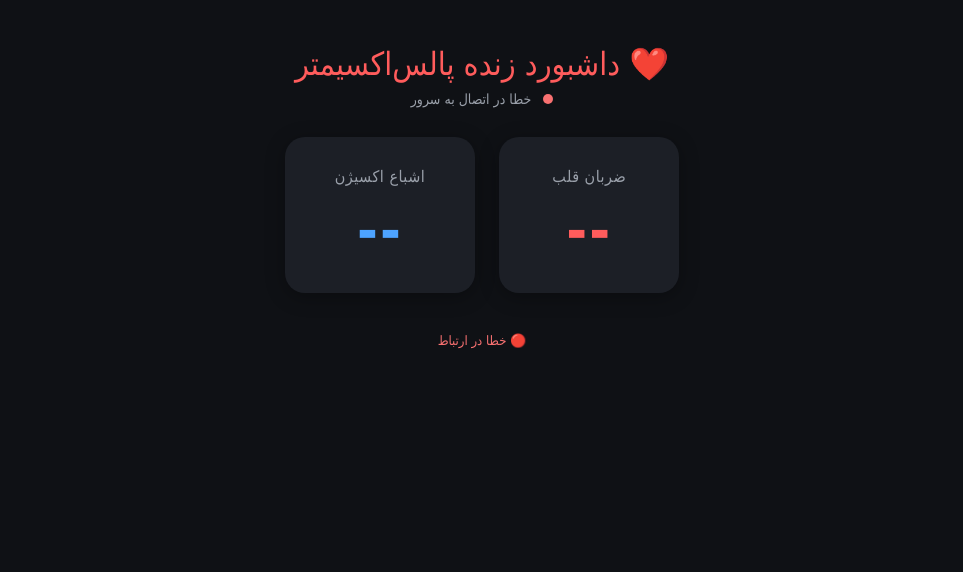
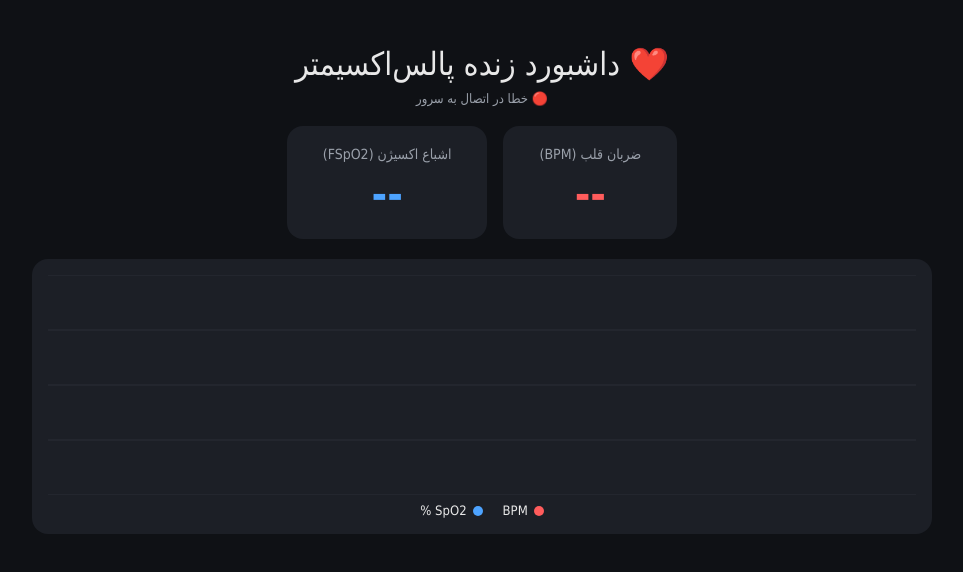
Before and after one commit to SHAYANKADE/health_core2, a website: page public/index.html in a window 1280 px wide. Shown: the whole page, without its empty margins (158-1121 px from the left). Drawn offline with Linux system fonts and the light colour scheme; no server answers.

Commit message:
Update index.html

```diff
--- a/public/index.html
+++ b/public/index.html
@@ -14,169 +14,155 @@
     padding: 24px 16px;
     margin: 0;
   }
-  h1 {
-    font-weight: 500;
-    margin-bottom: 8px;
-    color: #ff5c5c;
-  }
-  .status {
-    font-size: 14px;
-    color: #9aa0aa;
-    margin-bottom: 20px;
-  }
-  .cards {
-    display: flex;
-    justify-content: center;
-    gap: 24px;
-    flex-wrap: wrap;
-    margin: 30px 0 40px 0;
-  }
+  h1 { font-weight: 500; margin-bottom: 8px; }
+  .cards { display: flex; justify-content: center; gap: 16px; flex-wrap: wrap; margin: 20px 0; }
   .card {
     background: #1c1f26;
-    border-radius: 20px;
-    padding: 30px 50px;
-    min-width: 180px;
-    box-shadow: 0 4px 20px rgba(0,0,0,0.3);
-    transition: transform 0.2s;
+    border-radius: 16px;
+    padding: 20px 36px;
+    min-width: 140px;
   }
-  .card:hover {
-    transform: scale(1.03);
-  }
-  .label {
-    font-size: 16px;
-    color: #9aa0aa;
-    margin-bottom: 12px;
-    letter-spacing: 0.5px;
-  }
-  .value {
-    font-size: 56px;
-    font-weight: 700;
-    letter-spacing: 2px;
-  }
+  .label { font-size: 14px; color: #9aa0aa; margin-bottom: 8px; }
+  .value { font-size: 42px; font-weight: 700; }
   .bpm   { color: #ff5c5c; }
   .spo2  { color: #4da3ff; }
-  .unit {
-    font-size: 20px;
-    color: #9aa0aa;
-    margin-right: 4px;
+  .status { font-size: 13px; color: #9aa0aa; margin-bottom: 8px; }
+  .chart-wrap {
+    max-width: 900px;
+    margin: 0 auto;
+    background: #1c1f26;
+    border-radius: 16px;
+    padding: 16px;
   }
-  .last-update {
-    font-size: 13px;
-    color: #6b7280;
-    margin-top: 20px;
-  }
-  .status-dot {
-    display: inline-block;
-    width: 10px;
-    height: 10px;
-    border-radius: 50%;
-    margin-left: 8px;
-    animation: pulse 1.5s ease-in-out infinite;
-  }
-  @keyframes pulse {
-    0% { opacity: 0.3; transform: scale(1); }
-    50% { opacity: 1; transform: scale(1.2); }
-    100% { opacity: 0.3; transform: scale(1); }
-  }
-  .online .status-dot { background: #4ade80; }
-  .offline .status-dot { background: #f87171; animation: none; }
-  .waiting .status-dot { background: #fbbf24; }
+  .legend { display: flex; justify-content: center; gap: 20px; margin-top: 8px; font-size: 13px; }
+  .legend span { display: inline-flex; align-items: center; gap: 6px; }
+  .dot { width: 10px; height: 10px; border-radius: 50%; display: inline-block; }
+  canvas { width: 100%; height: 220px; display: block; }
 </style>
 </head>
 <body>
 
 <h1>❤️ داشبورد زنده پالس‌اکسیمتر</h1>
-<div class="status" id="status">
-  <span class="status-dot"></span>
-  در حال اتصال...
-</div>
+<div class="status" id="status">در حال اتصال...</div>
 
 <div class="cards">
   <div class="card">
-    <div class="label">ضربان قلب</div>
+    <div class="label">ضربان قلب (BPM)</div>
     <div class="value bpm" id="bpm">--</div>
   </div>
   <div class="card">
-    <div class="label">اشباع اکسیژن</div>
+    <div class="label">اشباع اکسیژن (FSpO2)</div>
     <div class="value spo2" id="fspo2">--</div>
   </div>
 </div>
 
-<div class="last-update" id="lastUpdate">منتظر دریافت داده...</div>
+<div class="chart-wrap">
+  <canvas id="liveChart"></canvas>
+  <div class="legend">
+    <span><span class="dot" style="background:#ff5c5c"></span> BPM</span>
+    <span><span class="dot" style="background:#4da3ff"></span> SpO2 %</span>
+  </div>
+</div>
 
 <script>
+// ---------------------------------------------------------------
+// نمودار زنده‌ی ساده - کاملاً با جاوااسکریپت خالص، بدون هیچ
+// کتابخونه‌ی خارجی (تا وابسته به CDN بیرونی که ممکنه فیلتر باشه نباشیم)
+// ---------------------------------------------------------------
+const MAX_POINTS = 30;
+const bpmData = [];
+const spo2Data = [];
+
+const canvas = document.getElementById('liveChart');
+const ctx = canvas.getContext('2d');
+
+function resizeCanvas() {
+  const dpr = window.devicePixelRatio || 1;
+  const rect = canvas.getBoundingClientRect();
+  canvas.width = rect.width * dpr;
+  canvas.height = rect.height * dpr;
+  ctx.setTransform(dpr, 0, 0, dpr, 0, 0);
+  drawChart();
+}
+window.addEventListener('resize', resizeCanvas);
+
+function drawChart() {
+  const w = canvas.getBoundingClientRect().width;
+  const h = canvas.getBoundingClientRect().height;
+  ctx.clearRect(0, 0, w, h);
+
+  // خطوط راهنمای افقی
+  ctx.strokeStyle = '#2a2e37';
+  ctx.lineWidth = 1;
+  for (let i = 0; i <= 4; i++) {
+    const y = (h / 4) * i;
+    ctx.beginPath();
+    ctx.moveTo(0, y);
+    ctx.lineTo(w, y);
+    ctx.stroke();
+  }
+
+  if (bpmData.length < 2) return;
+
+  const allValues = [...bpmData, ...spo2Data].filter(v => v != null);
+  if (allValues.length === 0) return;
+  const minV = Math.min(...allValues) - 5;
+  const maxV = Math.max(...allValues) + 5;
+  const range = maxV - minV || 1;
+
+  function drawLine(data, color) {
+    ctx.strokeStyle = color;
+    ctx.lineWidth = 2;
+    ctx.beginPath();
+    data.forEach((val, i) => {
+      if (val == null) return;
+      const x = (i / (MAX_POINTS - 1)) * w;
+      const y = h - ((val - minV) / range) * h;
+      if (i === 0) ctx.moveTo(x, y);
+      else ctx.lineTo(x, y);
+    });
+    ctx.stroke();
+  }
+
+  drawLine(bpmData, '#ff5c5c');
+  drawLine(spo2Data, '#4da3ff');
+}
+
 let lastTs = null;
-
-function updateStatus(text, className) {
-  const statusEl = document.getElementById('status');
-  statusEl.className = 'status ' + className;
-  // جدا کردن ایموجی از متن
-  const cleanText = text.replace(/[🟢🔴🟠⚪]/g, '').trim();
-  statusEl.innerHTML = `<span class="status-dot"></span> ${cleanText}`;
-}
 
 async function updateLive() {
   try {
     const res = await fetch('/api/readings/latest');
-    if (!res.ok) throw new Error('Network error');
-
     const d = await res.json();
 
     if (d && typeof d.bpm === 'number') {
-      // بروزرسانی اعداد
       document.getElementById('bpm').textContent = d.bpm;
       document.getElementById('fspo2').textContent = d.fspo2 ?? d.spo2 ?? '--';
 
-      // بروزرسانی زمان
       const age = Math.round((Date.now() - d.ts) / 1000);
-      const updateEl = document.getElementById('lastUpdate');
+      document.getElementById('status').textContent =
+        age < 10 ? '🟢 زنده - آخرین بروزرسانی ' + age + ' ثانیه پیش'
+                  : '🟠 آخرین داده ' + age + ' ثانیه پیش (ممکنه دستگاه آفلاین باشه)';
 
-      if (age < 10) {
-        updateStatus('زنده - آخرین بروزرسانی ' + age + ' ثانیه پیش', 'online');
-        updateEl.textContent = '🟢 اتصال برقرار';
-        updateEl.style.color = '#4ade80';
-      } else if (age < 30) {
-        updateStatus('آخرین داده ' + age + ' ثانیه پیش', 'waiting');
-        updateEl.textContent = '🟡 در حال دریافت...';
-        updateEl.style.color = '#fbbf24';
-      } else {
-        updateStatus('دستگاه آفلاین - آخرین داده ' + age + ' ثانیه پیش', 'offline');
-        updateEl.textContent = '🔴 قطع ارتباط';
-        updateEl.style.color = '#f87171';
-      }
-
-      // فقط در صورت تغییر داده، آپدیت کن
       if (d.ts !== lastTs) {
         lastTs = d.ts;
+        bpmData.push(d.bpm);
+        spo2Data.push(d.fspo2 ?? d.spo2);
+        if (bpmData.length > MAX_POINTS) bpmData.shift();
+        if (spo2Data.length > MAX_POINTS) spo2Data.shift();
+        drawChart();
       }
     } else {
-      updateStatus('منتظر دریافت داده...', 'waiting');
-      document.getElementById('lastUpdate').textContent = '⚪ هیچ داده‌ای موجود نیست';
-      document.getElementById('lastUpdate').style.color = '#9aa0aa';
+      document.getElementById('status').textContent = '⚪ هنوز داده‌ای دریافت نشده';
     }
   } catch (e) {
-    updateStatus('خطا در اتصال به سرور', 'offline');
-    document.getElementById('lastUpdate').textContent = '🔴 خطا در ارتباط';
-    document.getElementById('lastUpdate').style.color = '#f87171';
+    document.getElementById('status').textContent = '🔴 خطا در اتصال به سرور';
   }
 }
 
-// اجرای اولیه
+resizeCanvas();
 updateLive();
-
-// آپدیت هر ۲ ثانیه
 setInterval(updateLive, 2000);
-
-// رفرش خودکار اگر داده نیومد (اختیاری)
-let refreshTimeout;
-function checkData() {
-  const statusText = document.getElementById('status').textContent;
-  if (statusText.includes('آفلاین') || statusText.includes('خطا')) {
-    // سعی کن دوباره وصل شی
-    updateLive();
-  }
-}
-setInterval(checkData, 10000);
 </script>
 
 </body>
```
